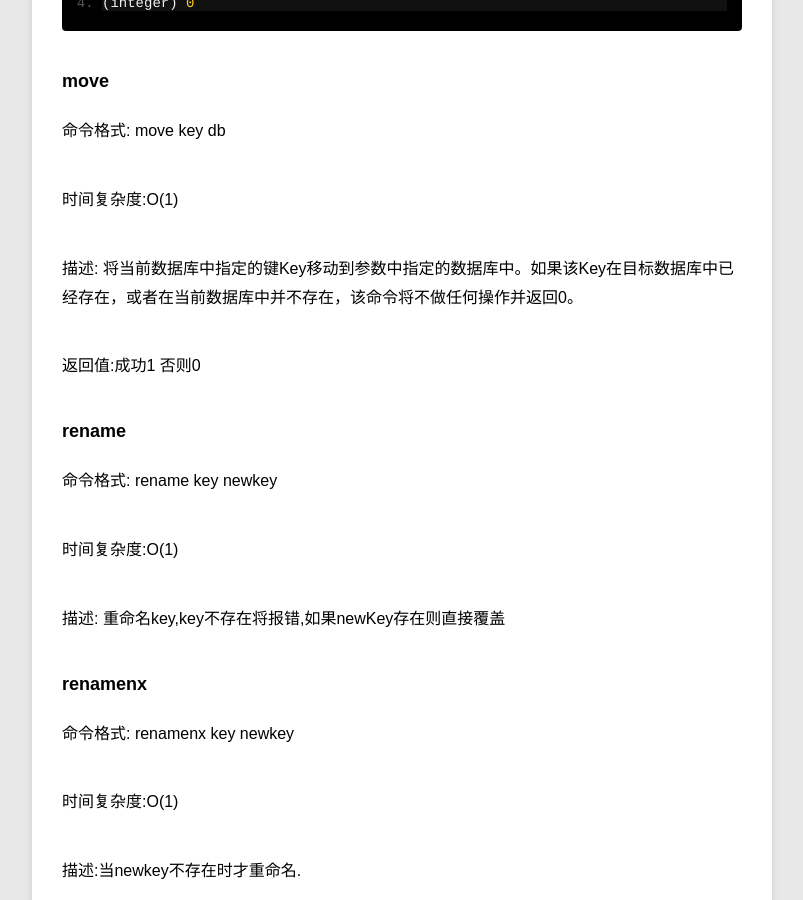
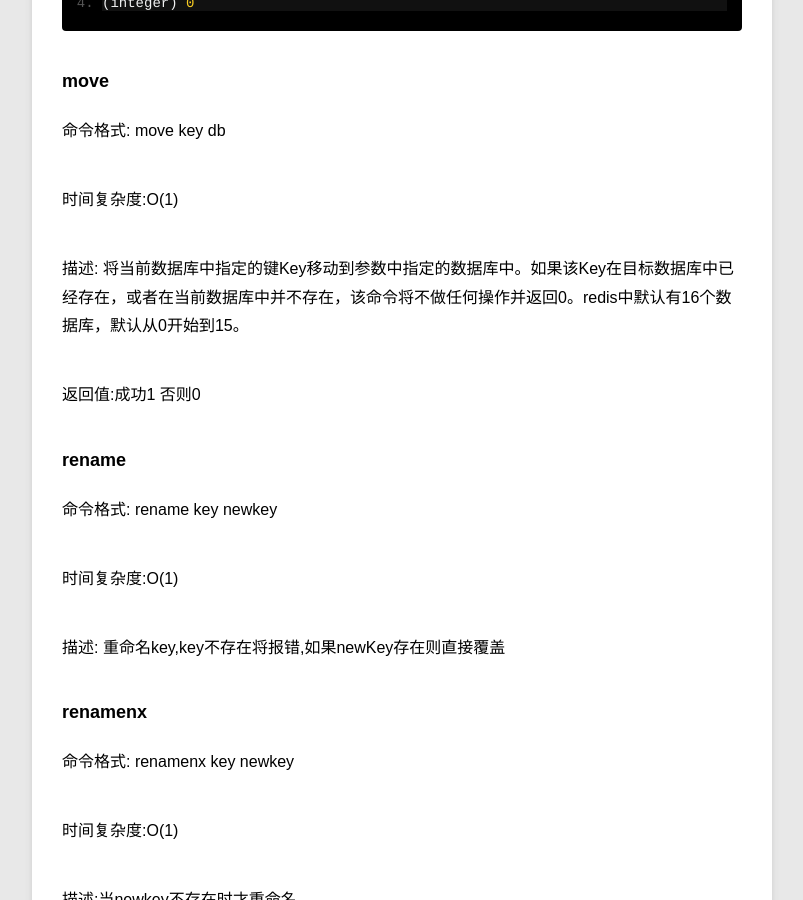
Before and after one commit to ceylog/ceylog.github.io, a Jekyll site: the page built from _posts/blog/2015-03-04-redis-key-operation.md, in a window 1280 px wide and 900 px high, scrolled down 1522 px. Shown: the whole window, without its empty margins (78-881 px from the left). Built offline with Jekyll 4.4.1, drawn with Linux system fonts in a browser that asks for light colours; Markdown is read by kramdown in place of the engine named in the settings.

Commit message:
add commons

```diff
--- a/_posts/blog/2015-03-04-redis-key-operation.md
+++ b/_posts/blog/2015-03-04-redis-key-operation.md
@@ -57,7 +57,7 @@ description: redis 相关整理（七）key（键）的相关操作
 
 时间复杂度:O(1)
 
-描述: 将当前数据库中指定的键Key移动到参数中指定的数据库中。如果该Key在目标数据库中已经存在，或者在当前数据库中并不存在，该命令将不做任何操作并返回0。
+描述: 将当前数据库中指定的键Key移动到参数中指定的数据库中。如果该Key在目标数据库中已经存在，或者在当前数据库中并不存在，该命令将不做任何操作并返回0。redis中默认有16个数据库，默认从0开始到15。
 
 返回值:成功1 否则0
 
```
